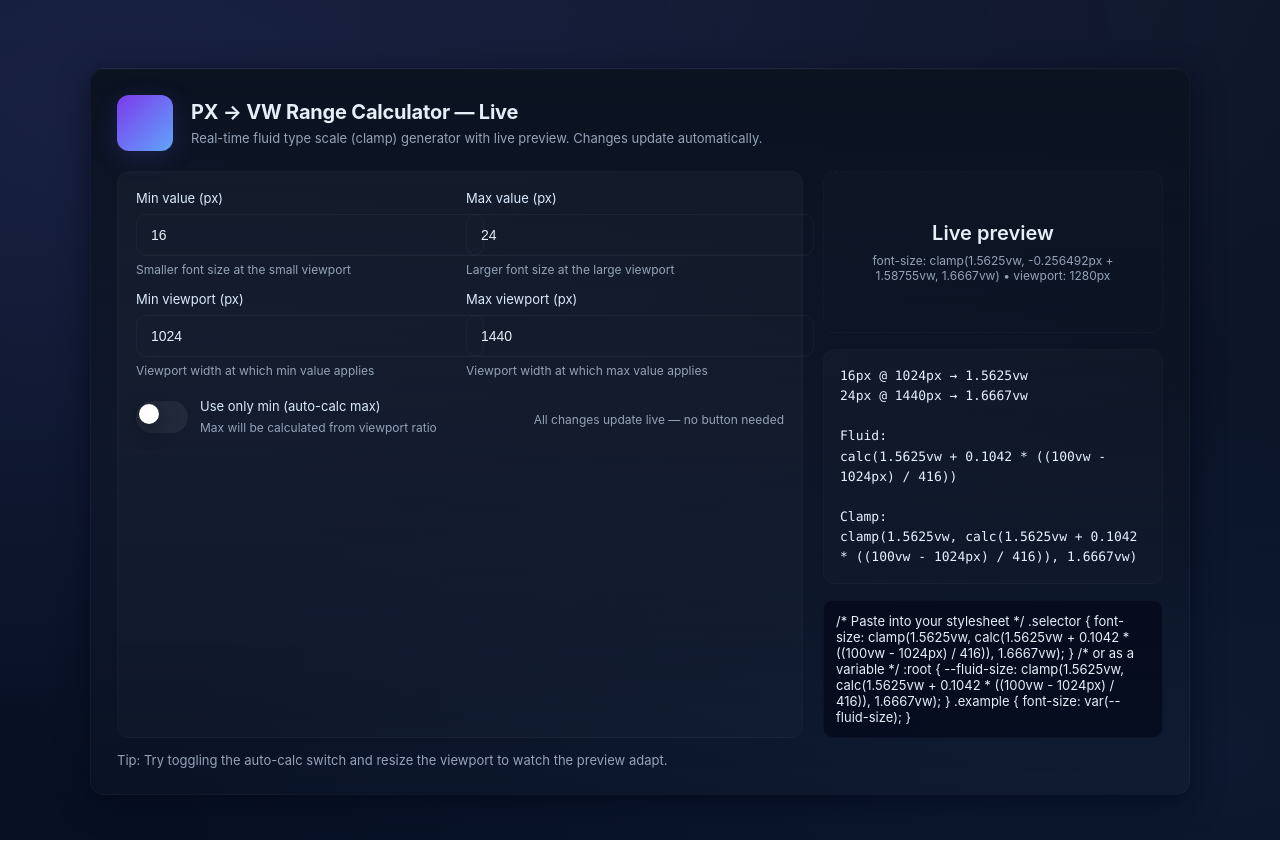
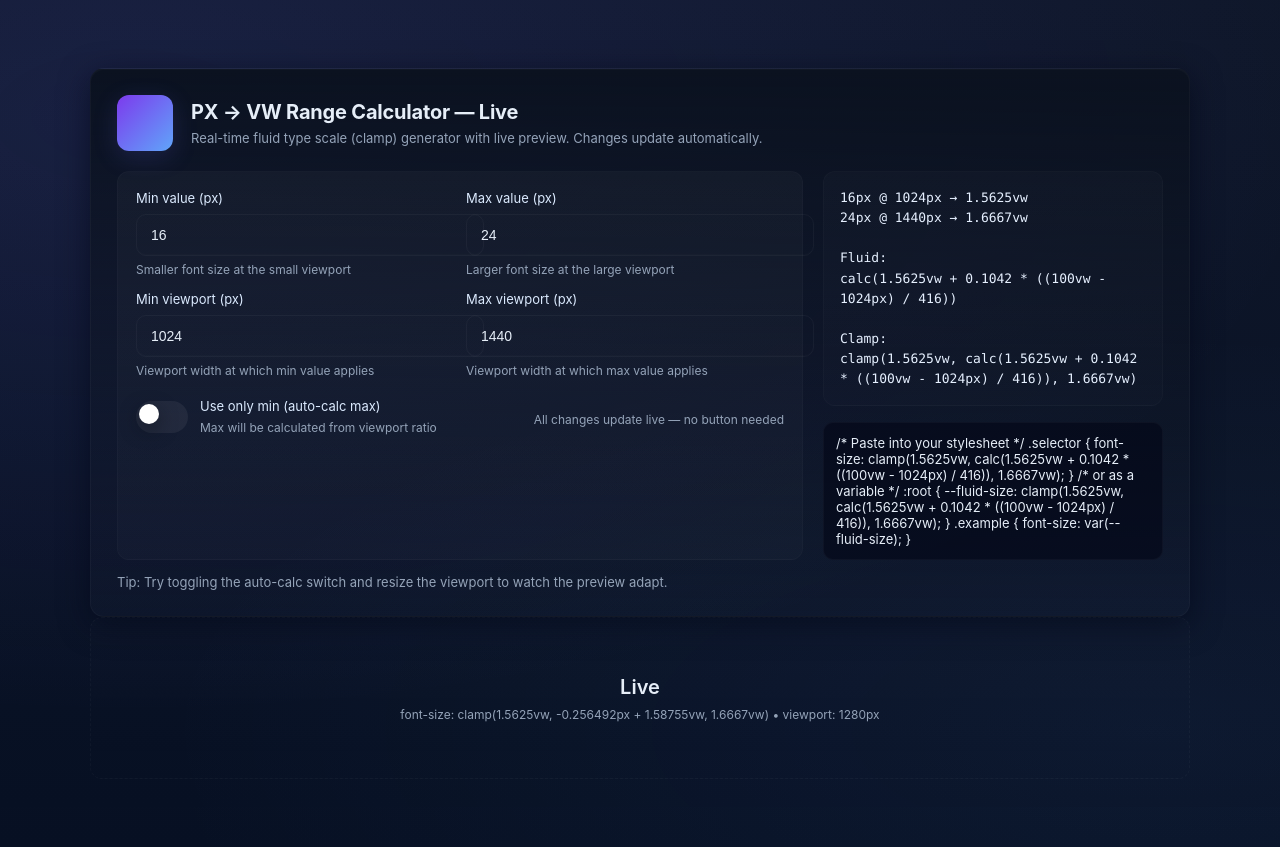
Before and after one commit to josephjerryrhule/px-vw, a plain HTML site: page index.html in a window 1280 px wide. Drawn offline with Linux system fonts and the light colour scheme.

Commit message:
updated preview display sizes

```diff
--- a/index.html
+++ b/index.html
@@ -18,7 +18,6 @@
 
       html,
       body {
-        height: 100%;
         margin: 0;
         font-family: Inter, ui-sans-serif, system-ui, -apple-system, "Segoe UI",
           Roboto, "Helvetica Neue", Arial;
@@ -358,12 +357,7 @@
           </div>
 
           <div class="right">
-            <div class="preview" id="preview">
-              <div style="font-size: 16px; font-weight: 600" id="previewText">
-                Live preview
-              </div>
-              <p id="previewInfo">font-size will update as you change inputs</p>
-            </div>
+
 
             <div class="output">
               <div id="result" class="result-lines">
@@ -382,6 +376,13 @@
           watch the preview adapt.
         </div>
       </div>
+
+       <div class="preview" id="preview">
+              <div style="font-size: 16px; font-weight: 600" id="previewText">
+                Live
+              </div>
+              <p id="previewInfo">font-size will update as you change inputs</p>
+            </div>
     </div>
 
     <script>
```
